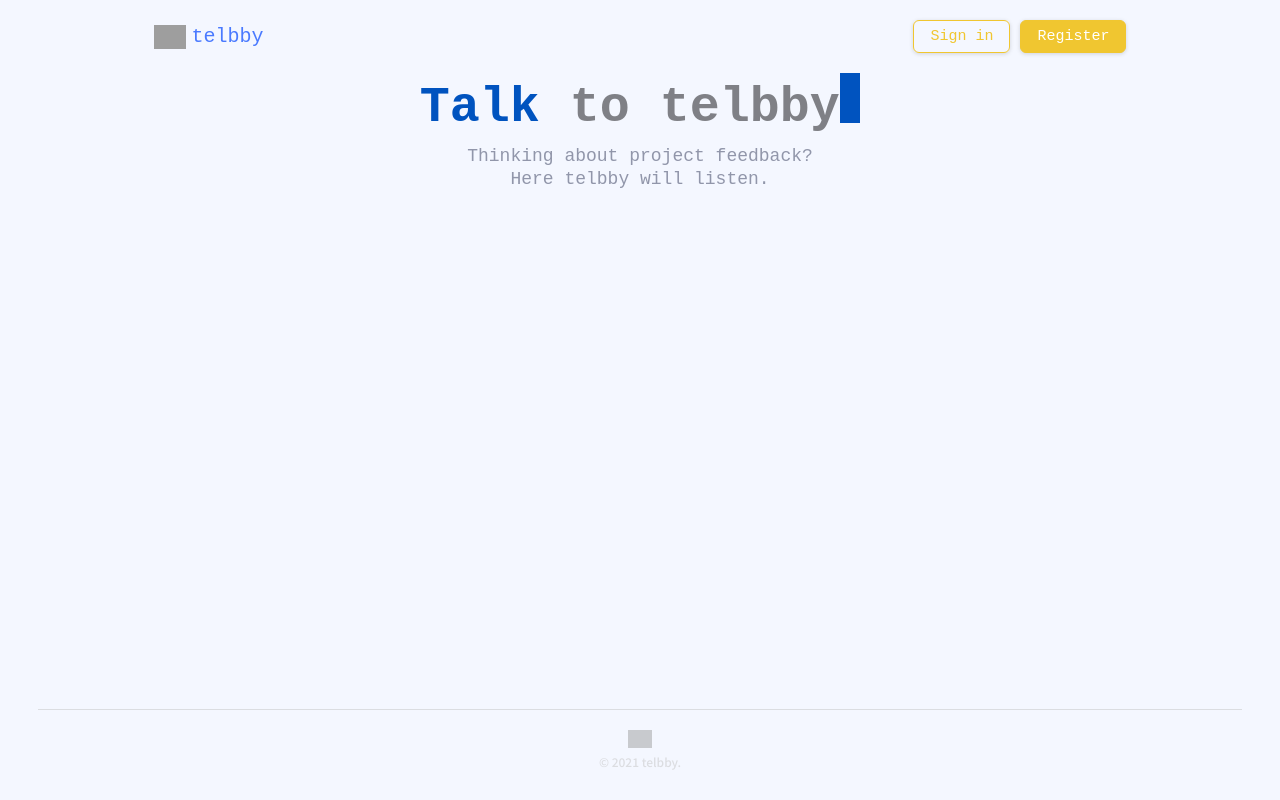
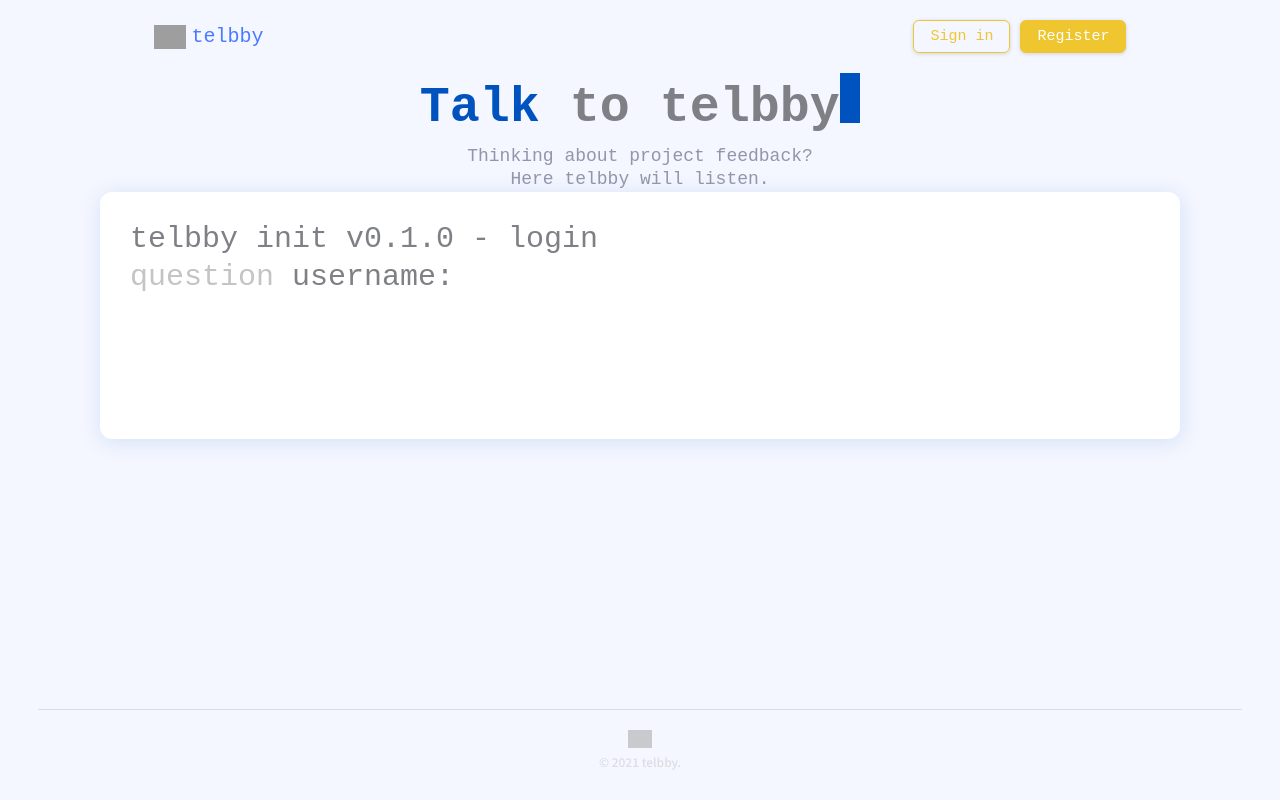
Before and after one commit to telbby/telbby-frontend, a React app: page / in a window 1280 px wide. Built offline with nearby package versions, Linux system fonts and the light colour scheme; grey boxes are pictures that could not be loaded; a web font is replaced by a local one.

Commit message:
[#9] chore: HomePage에 Shell Component 추가

```diff
--- a/src/components/Shell/style.ts
+++ b/src/components/Shell/style.ts
@@ -13,6 +13,7 @@ export const formStyle = (theme: Theme): SerializedStyles => css`
 
   font-family: ${theme.fontCoding};
   color: ${theme.colorGray2};
+  background-color: #fff;
   font-size: 30px;
   line-height: 38px;
 
--- a/src/pages/HomePage/index.tsx
+++ b/src/pages/HomePage/index.tsx
@@ -1,5 +1,6 @@
 import React, { FC } from 'react';
 
+import Shell from '@/components/Shell';
 import Jumbotron from '@/components/common/Jumbotron';
 import Layout from '@/components/common/Layout';
 
@@ -13,6 +14,7 @@ const HomePage: FC = () => {
           'Here telbby will listen.',
         ]}
       />
+      <Shell type="login" />
     </Layout>
   );
 };
```
